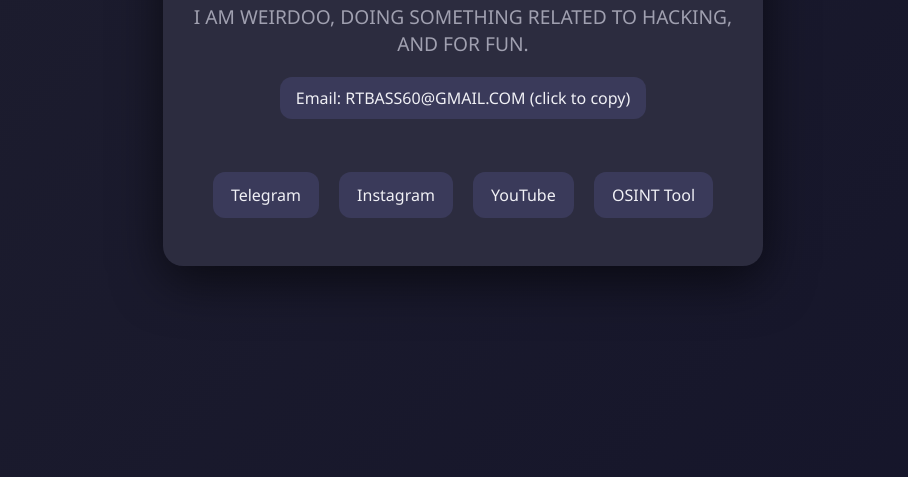
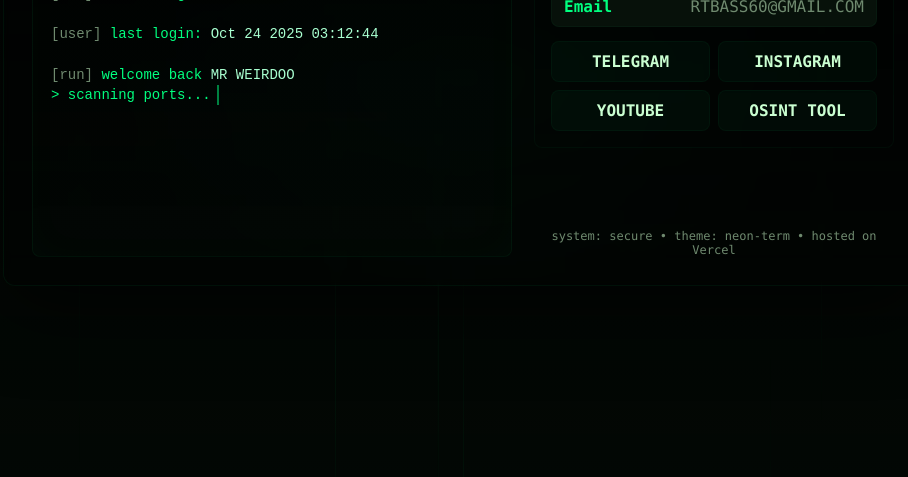
Before and after one commit to panwarayus-stack/maxosintbotformebyme, a plain HTML site: page index.html in a window 1280 px wide. Shown: the part 323-800 px from the top of the page, without its empty margins (177-1085 px from the left). Drawn offline with Linux system fonts and the light colour scheme.

Commit message:
Update index.html

```diff
--- a/index.html
+++ b/index.html
@@ -2,120 +2,168 @@
 <html lang="en">
 <head>
 <meta charset="utf-8" />
-<meta name="viewport" content="width=device-width, initial-scale=1" />
-<title>MR WEIRDOO</title>
+<meta name="viewport" content="width=device-width,initial-scale=1" />
+<title>MR WEIRDOO — Terminal</title>
 <style>
+  /* Base */
   :root{
-    --bg:#1e1e2f;       /* deep background */
-    --card:#2c2c3f;     /* card background */
-    --accent:#ff4d6d;   /* main highlight color */
-    --text:#f0f0f5;     /* main text */
-    --muted:#a0a0b0;    /* secondary text */
+    --bg1:#020204;
+    --bg2:#07120a;
+    --neon:#00ff7f; /* neon green */
+    --muted:#6f8a6f;
+    --card:#06110b;
+    --accent:#00c174;
   }
-
   *{box-sizing:border-box}
-  body{
-    margin:0;
-    background: linear-gradient(135deg, #1e1e2f, #15152a);
-    color: var(--text);
-    font-family: 'Segoe UI', Tahoma, Geneva, Verdana, sans-serif;
-    display: flex;
-    justify-content: center;
-    align-items: center;
-    min-height: 100vh;
-    padding: 20px;
+  html,body{height:100%;margin:0;font-family:ui-monospace, SFMono-Regular, Menlo, Monaco, "Roboto Mono", monospace;background:linear-gradient(180deg,var(--bg1),var(--bg2));color:#bfffcf;overflow:hidden}
+  /* matrix background */
+  .matrix{
+    position:fixed;inset:0;z-index:0;pointer-events:none;background:
+      radial-gradient(ellipse at center, rgba(0,255,127,0.03) 0%, transparent 40%),
+      linear-gradient(180deg, rgba(0,0,0,0.12), rgba(0,0,0,0.6));
   }
-
+  .drops{position:absolute;inset:0;opacity:0.08}
+  .drop{position:absolute;left:50%;top:0;transform:translateX(-50%);width:1px;height:100vh;background:linear-gradient(to bottom, rgba(0,255,127,0) 0%, rgba(0,255,127,0.15) 20%, rgba(0,255,127,0.6) 60%, rgba(0,255,127,0) 100%);animation:fall calc(var(--i) * 0.8s) linear infinite}
+  @keyframes fall{0%{transform:translateY(-100vh) translateX(var(--x,0))}100%{transform:translateY(100vh) translateX(var(--x,0))}}
+  /* layout */
+  .wrap{position:relative;z-index:2;min-height:100vh;display:flex;align-items:center;justify-content:center;padding:30px}
   .card{
-    max-width:600px;
-    background: var(--card);
-    padding: 40px 30px;
-    border-radius: 20px;
-    box-shadow: 0 15px 50px rgba(0,0,0,0.6);
-    text-align: center;
-    animation: fadeIn 0.8s ease forwards;
+    width:100%;max-width:920px;background:linear-gradient(180deg, rgba(0,0,0,0.55), rgba(0,0,0,0.35));border:1px solid rgba(0,255,127,0.06);backdrop-filter: blur(4px);box-shadow:0 20px 80px rgba(0,0,0,0.7);border-radius:12px;padding:28px;display:grid;grid-template-columns:1fr 360px;gap:22px;
+    color:#dfffe0;
   }
-
-  @keyframes fadeIn{
-    from {opacity:0; transform: translateY(20px);}
-    to {opacity:1; transform: translateY(0);}
+  /* left: terminal */
+  .term{
+    background:linear-gradient(180deg, rgba(0,0,0,0.25), rgba(6,17,11,0.18));
+    border-radius:8px;padding:18px;height:360px;overflow:hidden;border:1px solid rgba(0,255,127,0.06);
+    box-shadow: inset 0 0 40px rgba(0,255,127,0.02);
   }
-
-  h1{
-    font-size: 2.6rem;
-    margin: 0 0 10px;
-    color: var(--accent);
-    letter-spacing: 1px;
+  .term .title{display:flex;gap:10px;align-items:center;margin-bottom:8px}
+  .dot{width:10px;height:10px;border-radius:50%;background:rgba(0,255,127,0.25);box-shadow:0 0 8px rgba(0,255,127,0.45) inset}
+  .term pre{margin:0;font-size:14px;line-height:1.45;color:var(--neon);white-space:pre-wrap;word-break:break-word}
+  .cmd{color:#a8ffd0}
+  .muted{color:var(--muted)}
+  /* typing effect */
+  .type{display:inline-block;border-right:2px solid var(--neon);padding-right:6px;animation:blink 1s steps(2,start) infinite}
+  @keyframes blink{50%{border-color:transparent}}
+  /* right: info/actions */
+  .side{display:flex;flex-direction:column;gap:12px;align-items:stretch;justify-content:flex-start}
+  .profile{
+    padding:16px;border-radius:8px;background:linear-gradient(180deg,rgba(0,0,0,0.18),rgba(0,0,0,0.06));border:1px solid rgba(0,255,127,0.04)
   }
-
-  p.lead{
-    font-size: 1.2rem;
-    color: var(--muted);
-    margin-bottom: 20px;
-  }
-
-  .email{
-    display:inline-block;
-    background: #3a3a5a;
-    padding: 10px 16px;
-    border-radius: 12px;
-    cursor:pointer;
-    transition: background 0.3s;
-    margin-bottom: 25px;
-  }
-
-  .email:hover{
-    background: var(--accent);
-    color:#fff;
-  }
-
-  nav{
-    margin-top: 20px;
-  }
-
-  nav a{
-    display:inline-block;
-    margin:8px;
-    padding:12px 18px;
-    border-radius:12px;
-    background:#3a3a5a;
-    color: #f0f0f5;
-    text-decoration:none;
-    font-weight:500;
-    transition: 0.3s;
-  }
-
-  nav a:hover{
-    background: var(--accent);
-    color:#fff;
-    transform: translateY(-3px);
-  }
-
+  .name{font-size:20px;color:var(--accent);font-weight:700;letter-spacing:1px}
+  .desc{font-size:13px;color:#b8eec0;margin-top:6px}
+  .emailBtn{display:flex;gap:8px;align-items:center;margin-top:12px;background:#07110a;border-radius:8px;padding:10px 12px;border:1px solid rgba(0,255,127,0.04);cursor:pointer}
+  .emailBtn:hover{background:rgba(0,255,127,0.03)}
+  .links{display:flex;flex-wrap:wrap;gap:8px;margin-top:14px}
+  .links a{flex:1 1 calc(50% - 8px);text-align:center;padding:10px;border-radius:8px;background:rgba(0,255,127,0.03);color:#caffd1;text-decoration:none;border:1px solid rgba(0,255,127,0.04);font-weight:600;}
+  .links a:hover{background:var(--accent);color:#021005;transform:translateY(-4px)}
+  /* footer techy */
+  .meta{margin-top:auto;padding-top:8px;color:var(--muted);font-size:12px;text-align:center}
+  /* small screens */
+  @media(max-width:880px){.card{grid-template-columns:1fr;}.term{height:280px}}
 </style>
 </head>
 <body>
-  <div class="card">
-    <h1>MR WEIRDOO</h1>
-    <p class="lead">I AM WEIRDOO, DOING SOMETHING RELATED TO HACKING, AND FOR FUN.</p>
+  <div class="matrix" aria-hidden="true">
+    <div class="drops">
+      <!-- decorative falling lines -->
+      <div class="drop" style="--i:8;--x:-40vw;left:8%"></div>
+      <div class="drop" style="--i:10;--x:20vw;left:20%"></div>
+      <div class="drop" style="--i:12;--x:-12vw;left:32%"></div>
+      <div class="drop" style="--i:9;--x:6vw;left:44%"></div>
+      <div class="drop" style="--i:11;--x:-8vw;left:56%"></div>
+      <div class="drop" style="--i:13;--x:10vw;left:68%"></div>
+      <div class="drop" style="--i:7;--x:-6vw;left:80%"></div>
+      <div class="drop" style="--i:14;--x:4vw;left:92%"></div>
+    </div>
+  </div>
 
-    <div class="email" id="email" title="Click to copy">
-      Email: RTBASS60@GMAIL.COM (click to copy)
+  <div class="wrap">
+    <div class="card" role="main">
+      <div class="term" aria-live="polite">
+        <div class="title"><div class="dot"></div><div class="muted">mrweirdo@terminal</div></div>
+
+        <pre id="log">
+<span class="muted">[boot]</span> initializing system...
+<span class="muted">[boot]</span> establishing secure channel... OK
+<span class="muted">[net]</span> connecting to onion-net... <span class="cmd">online</span>
+
+<span class="muted">[user]</span> last login: <span class="cmd">Oct 24 2025 03:12:44</span>
+
+<span class="muted">[run]</span> welcome back <span class="cmd">MR WEIRDOO</span>
+&gt; <span id="typed" class="type"></span>
+        </pre>
+      </div>
+
+      <aside class="side">
+        <div class="profile">
+          <div class="name">MR WEIRDOO</div>
+          <div class="desc">I AM WEIRDOO, DOING SOMETHING RELATED TO HACKING, AND FOR FUN.</div>
+
+          <div class="emailBtn" id="copyEmail" title="Click to copy email">
+            <div style="font-weight:700;color:var(--neon);">Email</div>
+            <div style="margin-left:auto;color:var(--muted);">RTBASS60@GMAIL.COM</div>
+          </div>
+
+          <div class="links" role="navigation" aria-label="social links">
+            <a href="https://t.me/IAMMRWEIRDOO" target="_blank" rel="noopener">TELEGRAM</a>
+            <a href="https://instagram.com/IAMMRWEIRDOO" target="_blank" rel="noopener">INSTAGRAM</a>
+            <a href="https://www.youtube.com/@IAMMRWEIRDO" target="_blank" rel="noopener">YOUTUBE</a>
+            <a href="/osint" target="_blank" rel="noopener">OSINT TOOL</a>
+          </div>
+        </div>
+
+        <div class="meta">system: secure • theme: neon-term • hosted on Vercel</div>
+      </aside>
     </div>
-
-    <nav>
-      <a href="https://t.me/IAMMRWEIRDOO" target="_blank" rel="noopener">Telegram</a>
-      <a href="https://instagram.com/IAMMRWEIRDOO" target="_blank" rel="noopener">Instagram</a>
-      <a href="https://www.youtube.com/@IAMMRWEIRDO" target="_blank" rel="noopener">YouTube</a>
-      <a href="/osint" target="_blank" rel="noopener">OSINT Tool</a>
-    </nav>
   </div>
 
 <script>
-  const emailEl = document.getElementById('email');
-  emailEl.addEventListener('click', () => {
-    navigator.clipboard.writeText('RTBASS60@GMAIL.COM')
-      .then(() => alert('Email copied!'));
-  });
+/* typing effect lines */
+const phrases = [
+  "syncing modules...",
+  "scanning ports...",
+  "loading exploits...",
+  "listening on 0.0.0.0:8080",
+  "type 'help' for commands"
+];
+let i = 0, pos = 0, forward = true;
+const typedEl = document.getElementById('typed');
+
+function typeTick(){
+  const phrase = phrases[i];
+  if(forward){
+    pos++;
+    typedEl.textContent = phrase.slice(0,pos);
+    if(pos === phrase.length){ forward = false; setTimeout(typeTick,900); return; }
+    setTimeout(typeTick,40 + Math.random()*60);
+  } else {
+    pos--;
+    typedEl.textContent = phrase.slice(0,pos);
+    if(pos === 0){ forward = true; i = (i+1) % phrases.length; setTimeout(typeTick,200); return; }
+    setTimeout(typeTick,20 + Math.random()*40);
+  }
+}
+typeTick();
+
+/* copy email */
+document.getElementById('copyEmail').addEventListener('click', ()=>{
+  navigator.clipboard.writeText('RTBASS60@GMAIL.COM').then(()=> {
+    flashMessage('Email copied to clipboard');
+  }).catch(()=> flashMessage('Copy failed'));
+});
+
+/* small flash message inside terminal */
+function flashMessage(txt){
+  const log = document.getElementById('log');
+  const node = document.createElement('div');
+  node.style.color = 'var(--neon)';
+  node.style.marginTop = '8px';
+  node.style.fontSize = '13px';
+  node.textContent = '» ' + txt;
+  log.appendChild(node);
+  setTimeout(()=> { node.style.opacity = '0'; node.style.transition = 'opacity 600ms'; setTimeout(()=> node.remove(),900) }, 1800);
+}
 </script>
 </body>
 </html>
```
